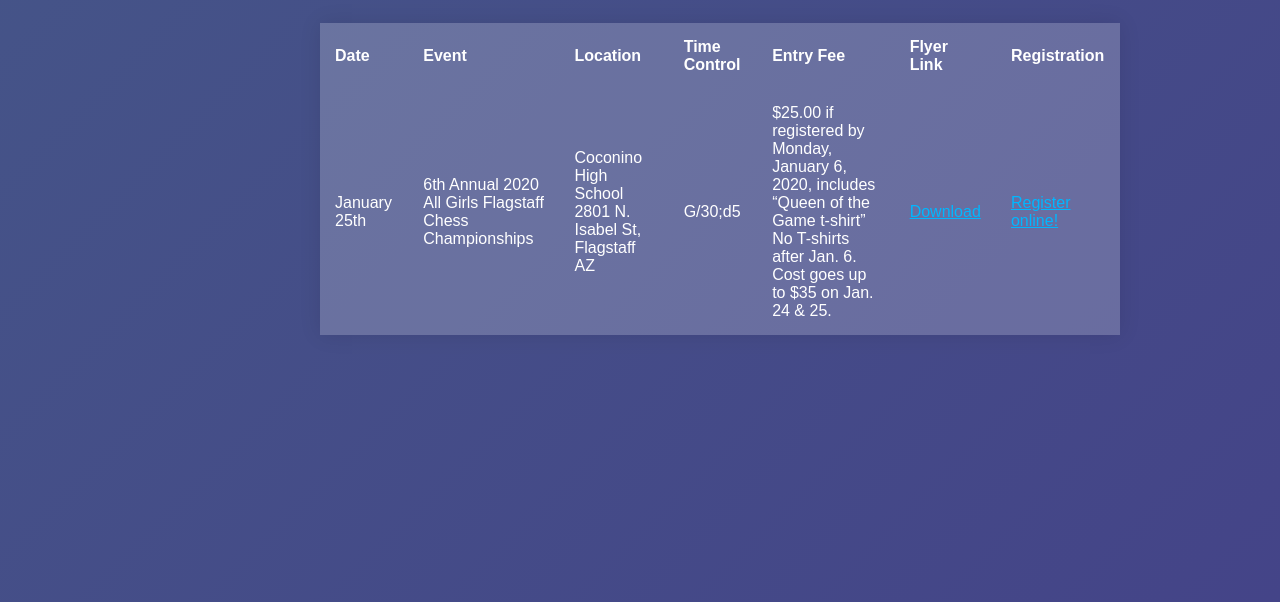
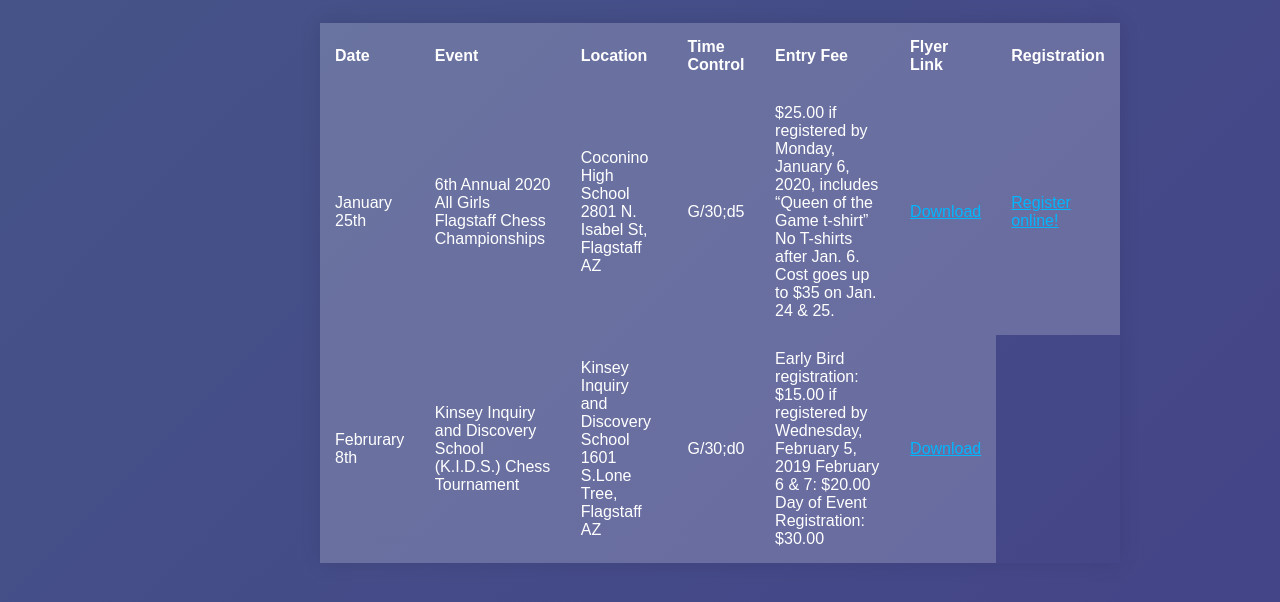
Before and after one commit to cortneyreagle/nacc-website, a plain HTML site: page calendar.html in a window 1280 px wide. Shown: the part 224-826 px from the top of the page. Drawn offline with Linux system fonts and the light colour scheme.

Commit message:
Add KIDS tournament

```diff
--- a/calendar.html
+++ b/calendar.html
@@ -46,10 +46,21 @@
                   2801 N. Isabel St,
                   Flagstaff AZ</td>
                 <td>G/30;d5</td>
-                <td>$25.00 if registered by Monday, January 6, 2020, includes “Queen of
-the Game t-shirt” No T-shirts after Jan. 6. Cost goes up to $35 on Jan. 24 & 25.</td>
+                <td>$25.00 if registered by Monday, January 6, 2020, includes “Queen of the Game t-shirt” No T-shirts after Jan. 6. Cost goes up to $35 on Jan. 24 & 25.</td>
                 <td><a href="2020 All Girls Chess flyer.pdf" download>Download</a></td>
                 <td><a href="https://forms.gle/1tE5jfuzbUBygF1u9" register>Register online!</a></td>
+              </tr>
+              <tr>
+                <td>Februrary 8th</td>
+                <td>Kinsey Inquiry and Discovery School (K.I.D.S.) Chess Tournament</td>
+                <td>Kinsey Inquiry and Discovery School
+                  1601 S.Lone Tree,
+                  Flagstaff AZ</td>
+                <td>G/30;d0</td>
+                <td>Early Bird registration: $15.00 if registered by Wednesday, February 5, 2019
+                  February 6 & 7: $20.00
+                  Day of Event Registration: $30.00</td>
+                <td><a href="2020 KIDS Chess Flyer.pdf" download>Download</a></td>
               </tr>
             </tbody>
           </table>
```
